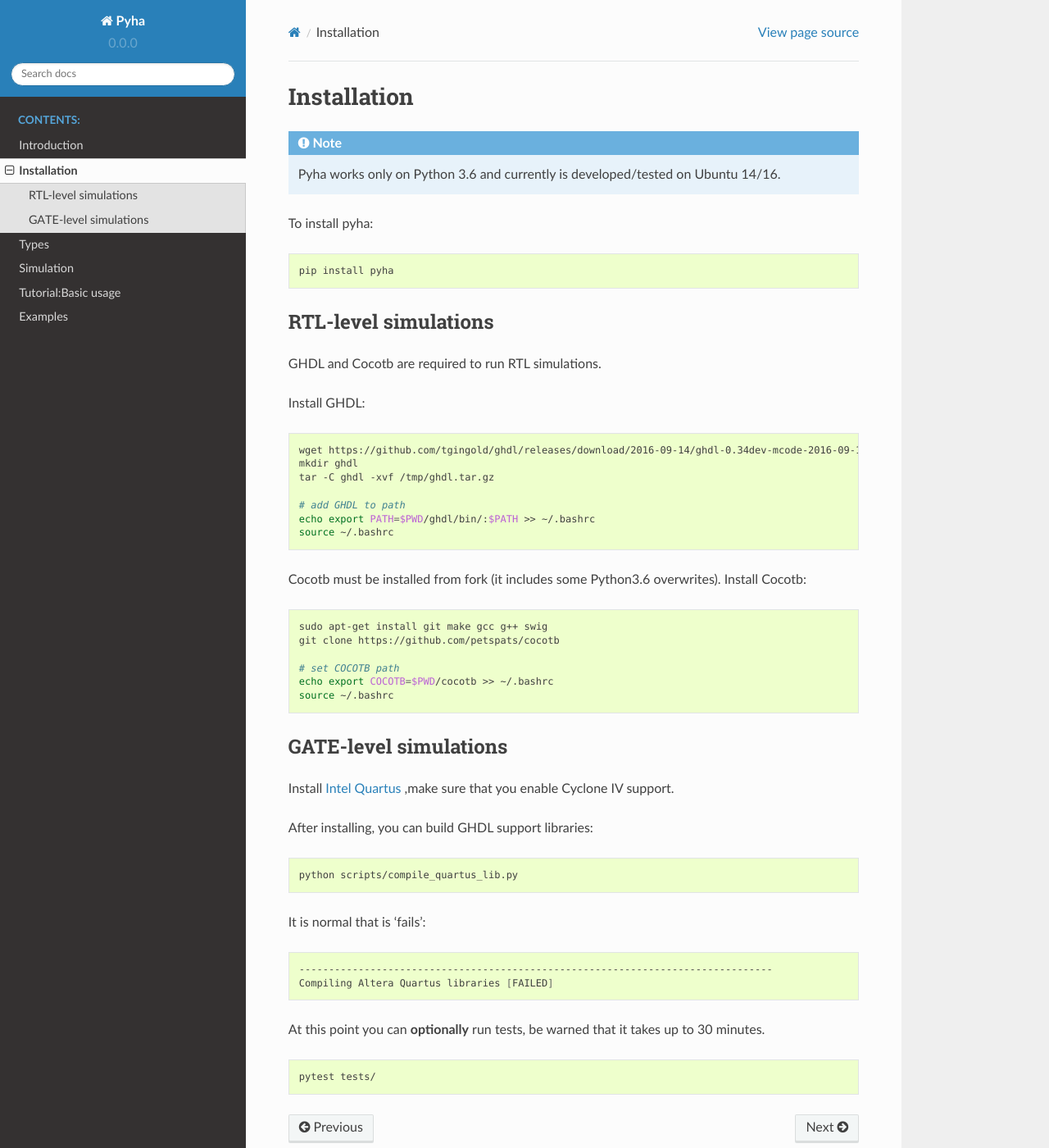
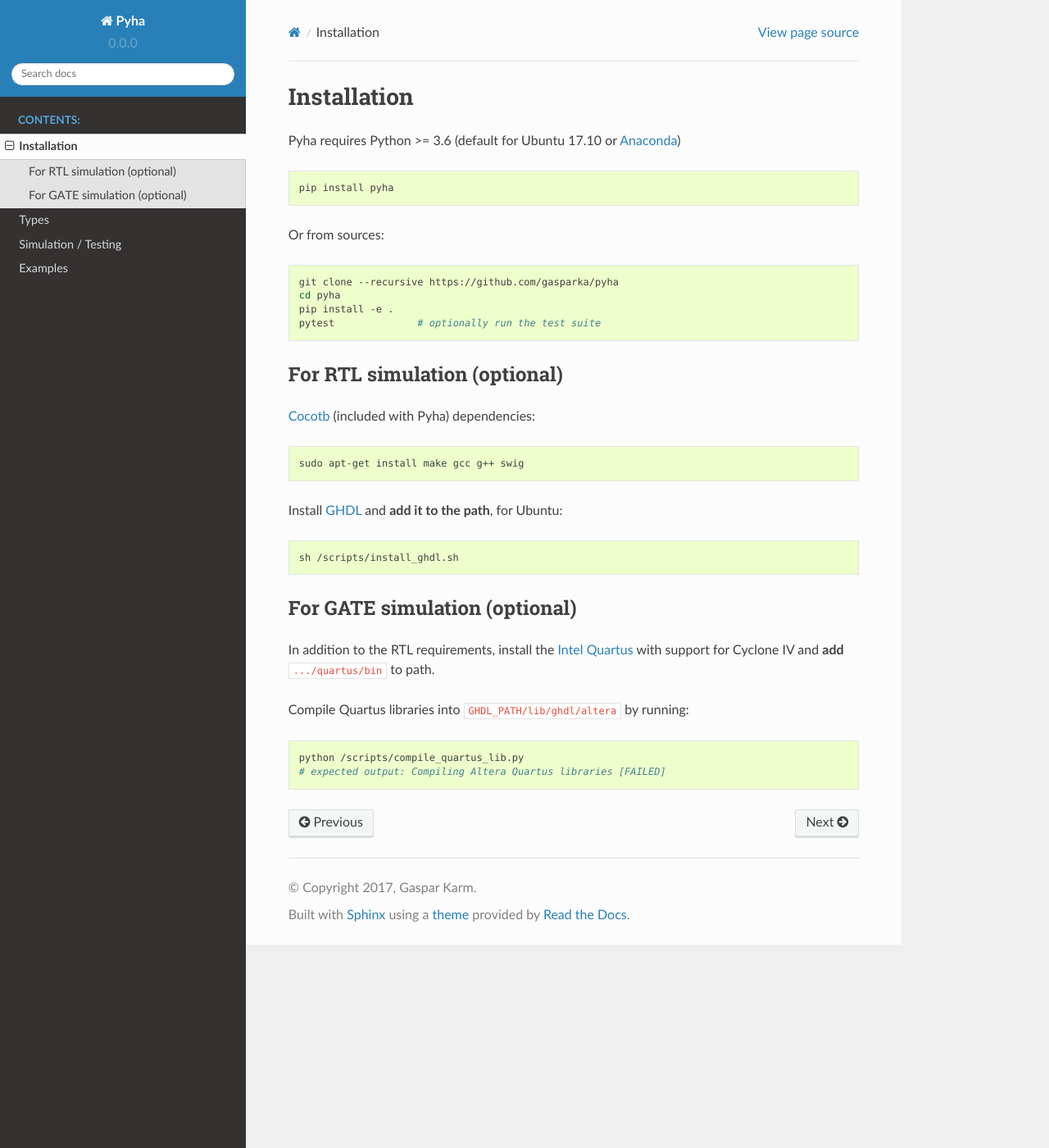
Before and after one commit to gasparka/pyha, a Sphinx documentation site: the page built from docs/installation.rst, in a window 1280 px wide and 1400 px high. Shown: the whole window at 82% size. Built offline with Sphinx 7.4.7 and the Read the Docs theme 2.0.0, drawn with Linux system fonts in a browser that asks for light colours; pages that are not in the unit, such as notebooks, are missing from menus.

Commit message:
docs: iterate

```diff
--- a/docs/index.rst
+++ b/docs/index.rst
@@ -5,9 +5,9 @@ Welcome to Pyha's documentation!
     :caption: Contents:
 
 
-    intro
     installation
     types
     simulation
-    basic_usage
     examples
+    .. basic_usage
+        intro
--- a/docs/installation.rst
+++ b/docs/installation.rst
@@ -2,68 +2,52 @@
 Installation
 ============
 
-.. note:: Pyha works only on Python 3.6 and currently is developed/tested on Ubuntu 14/16.
-
-To install pyha:
+Pyha requires Python >= 3.6 (default for Ubuntu 17.10 or `Anaconda`_)
 
 .. code-block:: bash
 
     pip install pyha
 
-
-RTL-level simulations
----------------------
-
-GHDL and Cocotb are required to run RTL simulations.
-
-Install GHDL:
+Or from sources:
 
 .. code-block:: bash
 
-    wget https://github.com/tgingold/ghdl/releases/download/2016-09-14/ghdl-0.34dev-mcode-2016-09-14.tgz -O /tmp/ghdl.tar.gz
-    mkdir ghdl
-    tar -C ghdl -xvf /tmp/ghdl.tar.gz
+    git clone --recursive https://github.com/gasparka/pyha
+    cd pyha
+    pip install -e .
+    pytest              # optionally run the test suite
 
-    # add GHDL to path
-    echo export PATH=$PWD/ghdl/bin/:$PATH >> ~/.bashrc
-    source ~/.bashrc
 
-Cocotb must be installed from fork (it includes some Python3.6 overwrites).
-Install Cocotb:
+
+For RTL simulation (optional)
+-----------------------------
+
+`Cocotb`_ (included with Pyha) dependencies:
 
 .. code-block:: bash
 
-    sudo apt-get install git make gcc g++ swig
-    git clone https://github.com/petspats/cocotb
+    sudo apt-get install make gcc g++ swig
 
-    # set COCOTB path
-    echo export COCOTB=$PWD/cocotb >> ~/.bashrc
-    source ~/.bashrc
-
-
-GATE-level simulations
-----------------------
-
-Install `Intel Quartus`_ ,make sure that you enable Cyclone IV support.
-
-After installing, you can build GHDL support libraries:
+Install `GHDL`_ and **add it to the path**, for Ubuntu:
 
 .. code-block:: bash
 
-    python scripts/compile_quartus_lib.py
+    sh /scripts/install_ghdl.sh
 
-It is normal that is 'fails':
+
+For GATE simulation (optional)
+------------------------------
+
+In addition to the RTL requirements, install the `Intel Quartus`_ with support for Cyclone IV and **add** ``.../quartus/bin`` to path.
+
+Compile Quartus libraries into ``GHDL_PATH/lib/ghdl/altera`` by running:
 
 .. code-block:: bash
 
-    --------------------------------------------------------------------------------
-    Compiling Altera Quartus libraries [FAILED]
+    python /scripts/compile_quartus_lib.py
+    # expected output: Compiling Altera Quartus libraries [FAILED]
 
 .. _Intel Quartus: http://dl.altera.com/?edition=lite
-
-
-At this point you can **optionally** run tests, be warned that it takes up to 30 minutes.
-
-.. code-block:: bash
-
-    pytest tests/
+.. _GHDL: https://github.com/tgingold/ghdl
+.. _Cocotb: https://github.com/potentialventures/cocotb
+.. _Anaconda: https://www.anaconda.com/download/
```
Also changed, not shown: README.rst (+1 -41 lines), docs/basic_usage.rst (+5 -2 lines), docs/examples.rst (+4 -12 lines), docs/simulation.rst (+36 -9 lines), docs/types.rst (+19 -9 lines), 3 other files.
